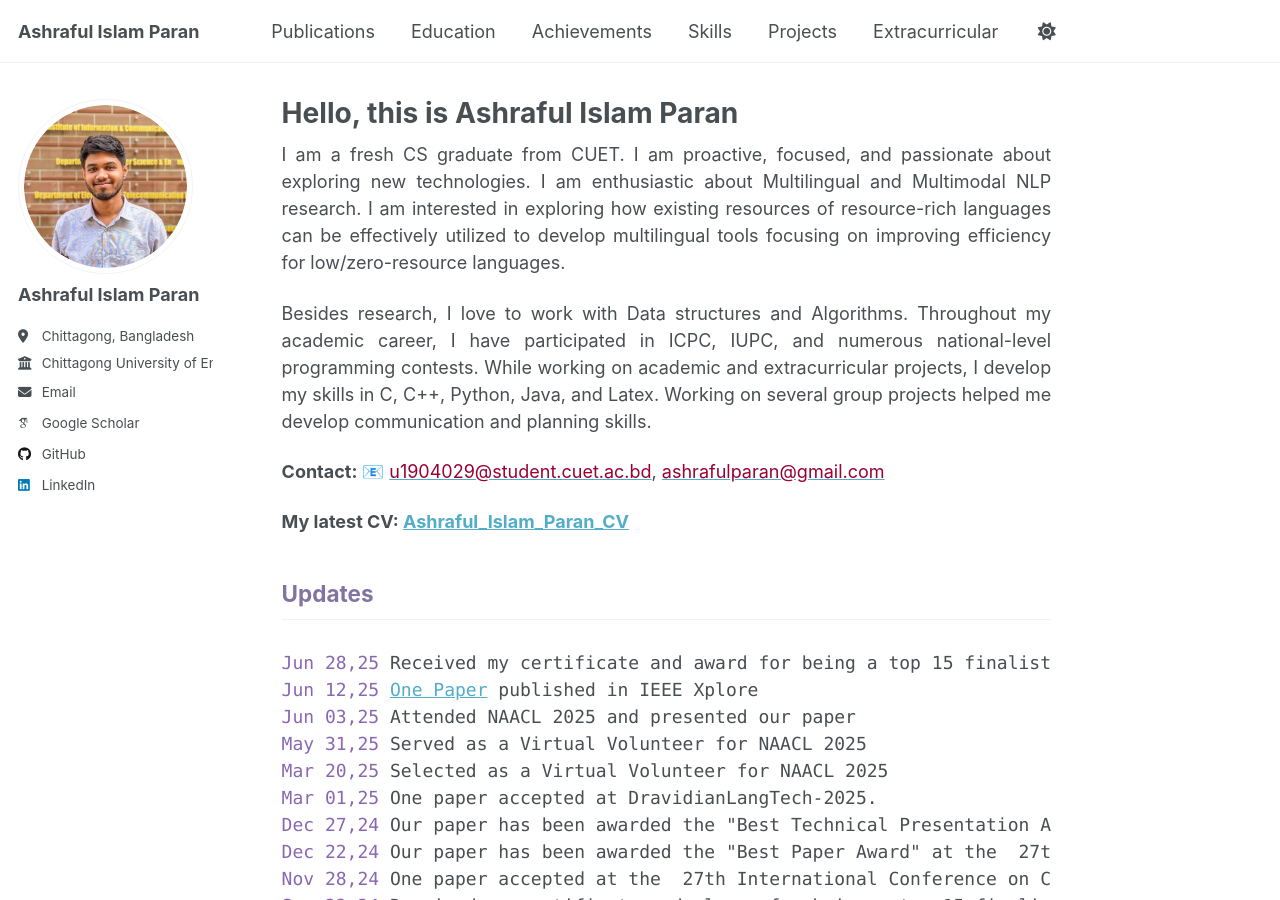
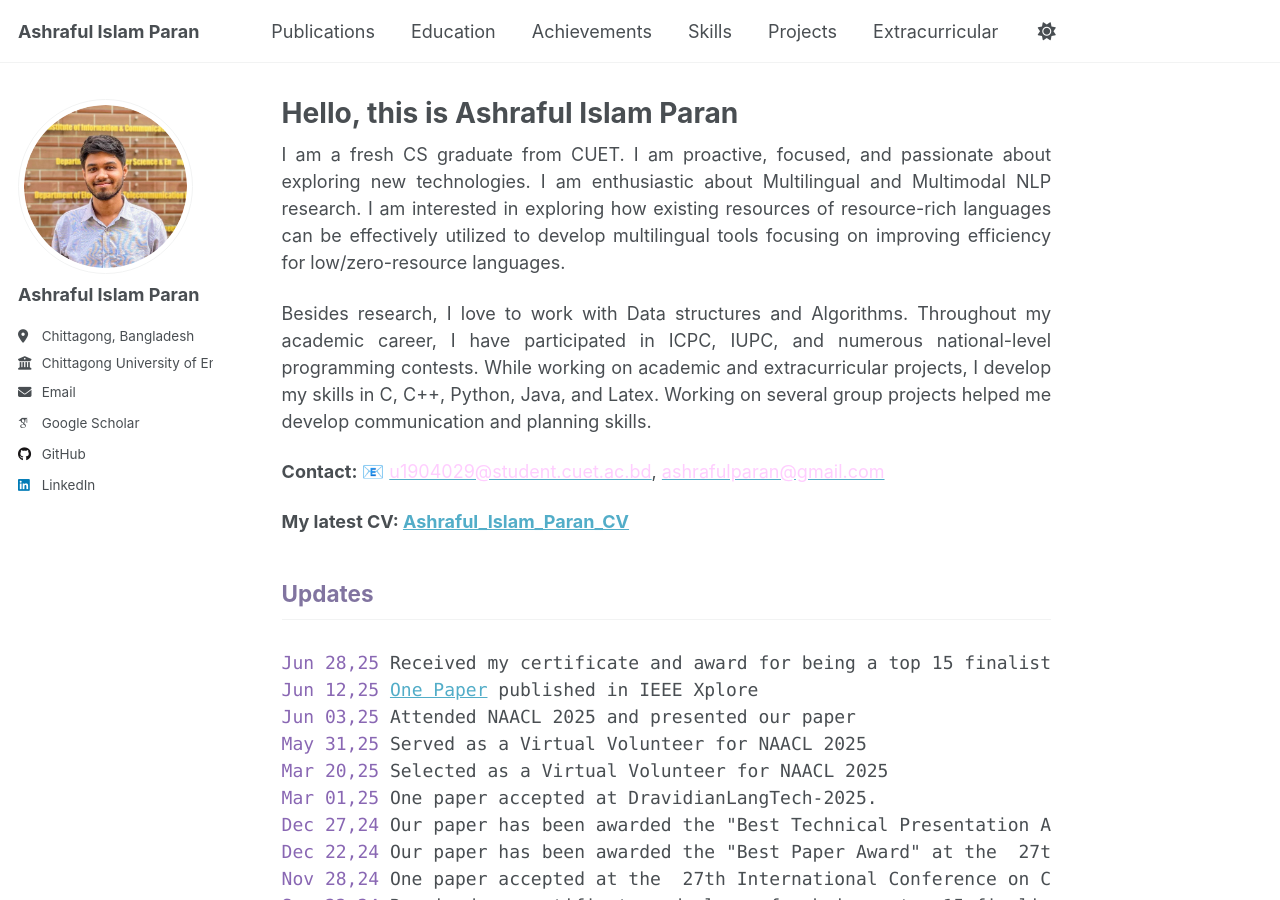
Before and after one commit to ashrafulparan2/ashrafulparan2.github.io, a Jekyll site: the page built from _pages/about.md, in a window 1280 px wide and 900 px high. Built offline with Jekyll 4.4.1, drawn with Linux system fonts in a browser that asks for light colours; some web fonts are replaced; a script that is not in the unit is left out.

Commit message:
color correction

```diff
--- a/_pages/about.md
+++ b/_pages/about.md
@@ -36,7 +36,7 @@ I am a fresh CS graduate from CUET. I am proactive, focused, and passionate abou
 Besides research, I love to work with Data structures and Algorithms. Throughout my academic career, I have participated in ICPC, IUPC, and numerous national-level programming contests. While working on academic and extracurricular projects, I develop my skills in C, C++, Python, Java, and Latex. Working on several group projects helped me develop communication and planning skills.
 </p>
 
-<b>Contact: 📧</b> [<font color="#990033">u1904029@student.cuet.ac.bd</font>](mailto:u1904029@student.cuet.ac.bd), [<font color="#990033">ashrafulparan@gmail.com</font>](mailto:ashrafulparan@gmail.com)
+<b>Contact: 📧</b> [<font color="#ffdce8ff">u1904029@student.cuet.ac.bd</font>](mailto:u1904029@student.cuet.ac.bd), [<font color="#ffdce8ff">ashrafulparan@gmail.com</font>](mailto:ashrafulparan@gmail.com)
 
 <b>My latest CV: [Ashraful_Islam_Paran_CV](../files/CV/CV_Ashraful_Islam_Paran_Academic.pdf)
 
```
